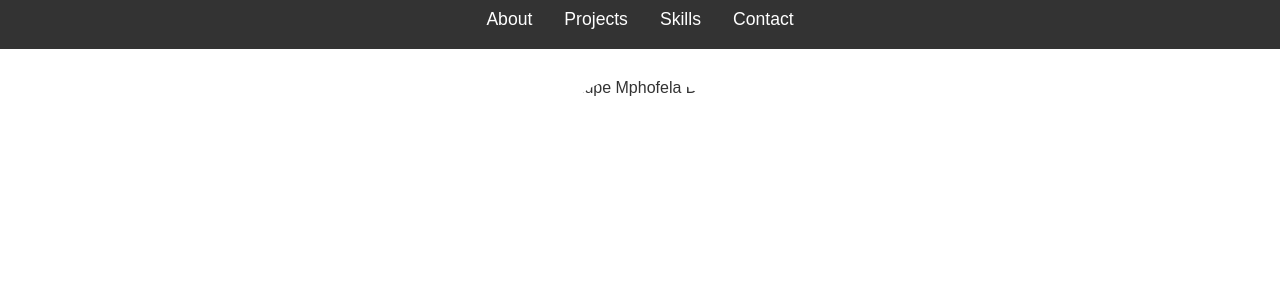
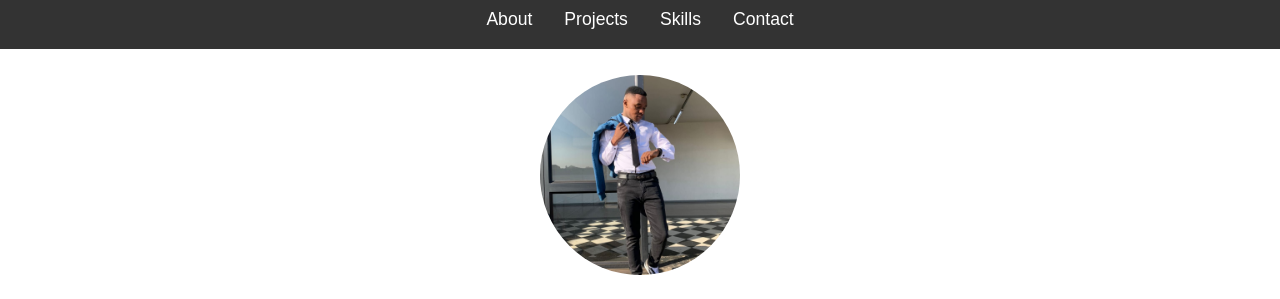
Before and after one commit to Shupe-hub/Mphofela-Shupe, a plain HTML site: page index.html in a window 1280 px wide. Shown: the part 65-364 px from the top of the page. Drawn offline with Linux system fonts and the light colour scheme.

Commit message:
new updates

```diff
--- a/index.html
+++ b/index.html
@@ -24,7 +24,7 @@
 
 <section id="about" class="section">
   <div class="container">
-    <img src="[Your Photo URL]" alt="Shupe Mphofela Daniel" class="profile-img">
+    <img src="profile.jpg" alt="Shupe Mphofela Daniel" class="profile-img">
     <h2>About Me</h2>
     <p>
       I'm Shupe Mphofela Daniel, a Computer Science graduate from Tshwane University of Technology with a National Diploma. With a 1-year internship at INVESTHOOD IT as an IT Software Developer and Team Leader, I specialize in Java, JavaScript, React, Spring Boot, and database management (MySQL, Oracle, PostgreSQL). I led the development of the Thembisa Accommodation App, showcasing my technical expertise and leadership skills. Passionate about building innovative solutions, I thrive in collaborative environments and am eager to contribute to impactful IT projects.
```
